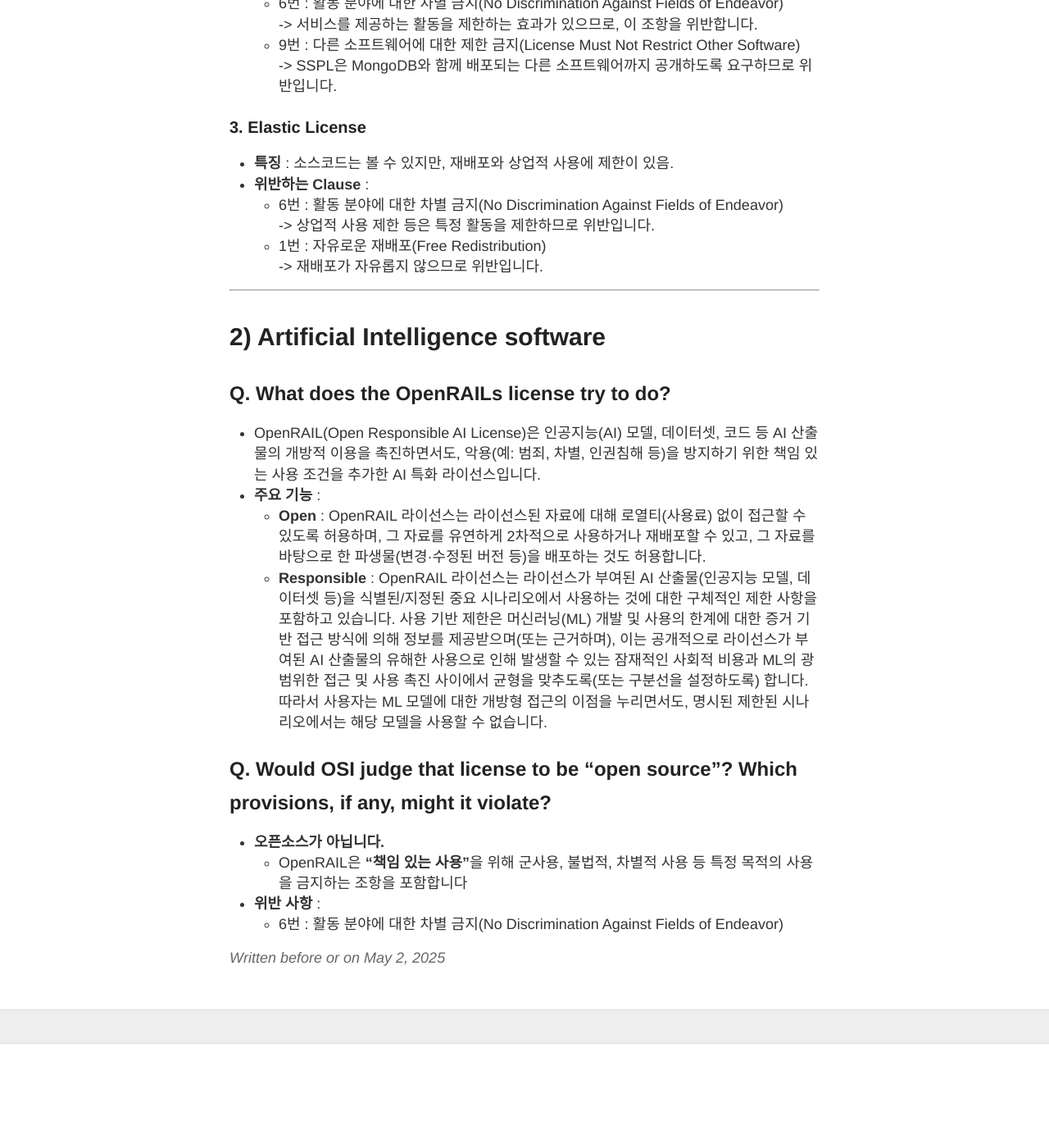
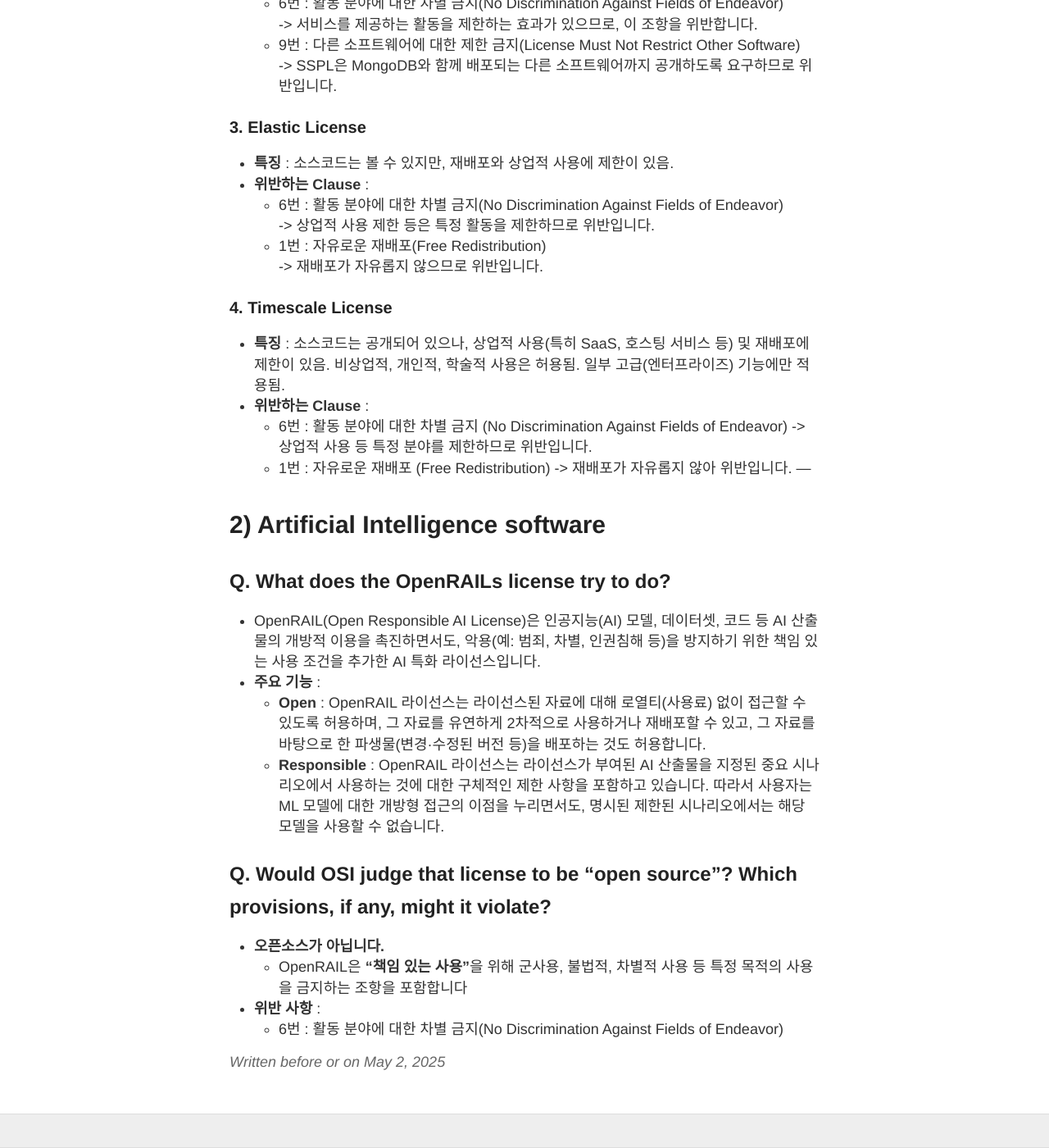
Before and after one commit to IISE-OSS25/BapBurger-blog, a Jekyll site: the page built from _posts/2025-05-02-Article02.md, in a window 1280 px wide and 1400 px high, scrolled down 1140 px. Shown: the whole window at 82% size. Built offline with Jekyll 4.4.1, drawn with Linux system fonts in a browser that asks for light colours; before the commit the page ends 2413 px from its top, so only the background shows below that.

Commit message:
assign 5 3

```diff
--- a/_posts/2025-05-02-Article02.md
+++ b/_posts/2025-05-02-Article02.md
@@ -44,6 +44,13 @@ OSI(Open Source Initiative)의 오픈소스 정의(OSI Open Source Definition, O
   - 1번 : 자유로운 재배포(Free Redistribution)
   -> 재배포가 자유롭지 않으므로 위반입니다.
 
+### 4. Timescale License
+- **특징** : 소스코드는 공개되어 있으나, 상업적 사용(특히 SaaS, 호스팅 서비스 등) 및 재배포에 제한이 있음. 비상업적, 개인적, 학술적 사용은 허용됨. 일부 고급(엔터프라이즈) 기능에만 적용됨.
+- **위반하는 Clause** :
+  - 6번 : 활동 분야에 대한 차별 금지 (No Discrimination Against Fields of Endeavor)
+  -> 상업적 사용 등 특정 분야를 제한하므로 위반입니다.
+  - 1번 : 자유로운 재배포 (Free Redistribution)
+  -> 재배포가 자유롭지 않아 위반입니다.
 ---
 
 # 2) Artificial Intelligence software
@@ -53,7 +60,7 @@ OSI(Open Source Initiative)의 오픈소스 정의(OSI Open Source Definition, O
 - OpenRAIL(Open Responsible AI License)은 인공지능(AI) 모델, 데이터셋, 코드 등 AI 산출물의 개방적 이용을 촉진하면서도, 악용(예: 범죄, 차별, 인권침해 등)을 방지하기 위한 책임 있는 사용 조건을 추가한 AI 특화 라이선스입니다.
 - **주요 기능** :
   - **Open** : OpenRAIL 라이선스는 라이선스된 자료에 대해 로열티(사용료) 없이 접근할 수 있도록 허용하며, 그 자료를 유연하게 2차적으로 사용하거나 재배포할 수 있고, 그 자료를 바탕으로 한 파생물(변경·수정된 버전 등)을 배포하는 것도 허용합니다.
-  - **Responsible** : OpenRAIL 라이선스는 라이선스가 부여된 AI 산출물(인공지능 모델, 데이터셋 등)을 식별된/지정된 중요 시나리오에서 사용하는 것에 대한 구체적인 제한 사항을 포함하고 있습니다. 사용 기반 제한은 머신러닝(ML) 개발 및 사용의 한계에 대한 증거 기반 접근 방식에 의해 정보를 제공받으며(또는 근거하며), 이는 공개적으로 라이선스가 부여된 AI 산출물의 유해한 사용으로 인해 발생할 수 있는 잠재적인 사회적 비용과 ML의 광범위한 접근 및 사용 촉진 사이에서 균형을 맞추도록(또는 구분선을 설정하도록) 합니다. 따라서 사용자는 ML 모델에 대한 개방형 접근의 이점을 누리면서도, 명시된 제한된 시나리오에서는 해당 모델을 사용할 수 없습니다.
+  - **Responsible** : OpenRAIL 라이선스는 라이선스가 부여된 AI 산출물을 지정된 중요 시나리오에서 사용하는 것에 대한 구체적인 제한 사항을 포함하고 있습니다. 따라서 사용자는 ML 모델에 대한 개방형 접근의 이점을 누리면서도, 명시된 제한된 시나리오에서는 해당 모델을 사용할 수 없습니다.
 
 ## Q. Would OSI judge that license to be “open source”? Which provisions, if any, might it violate?
 
```
